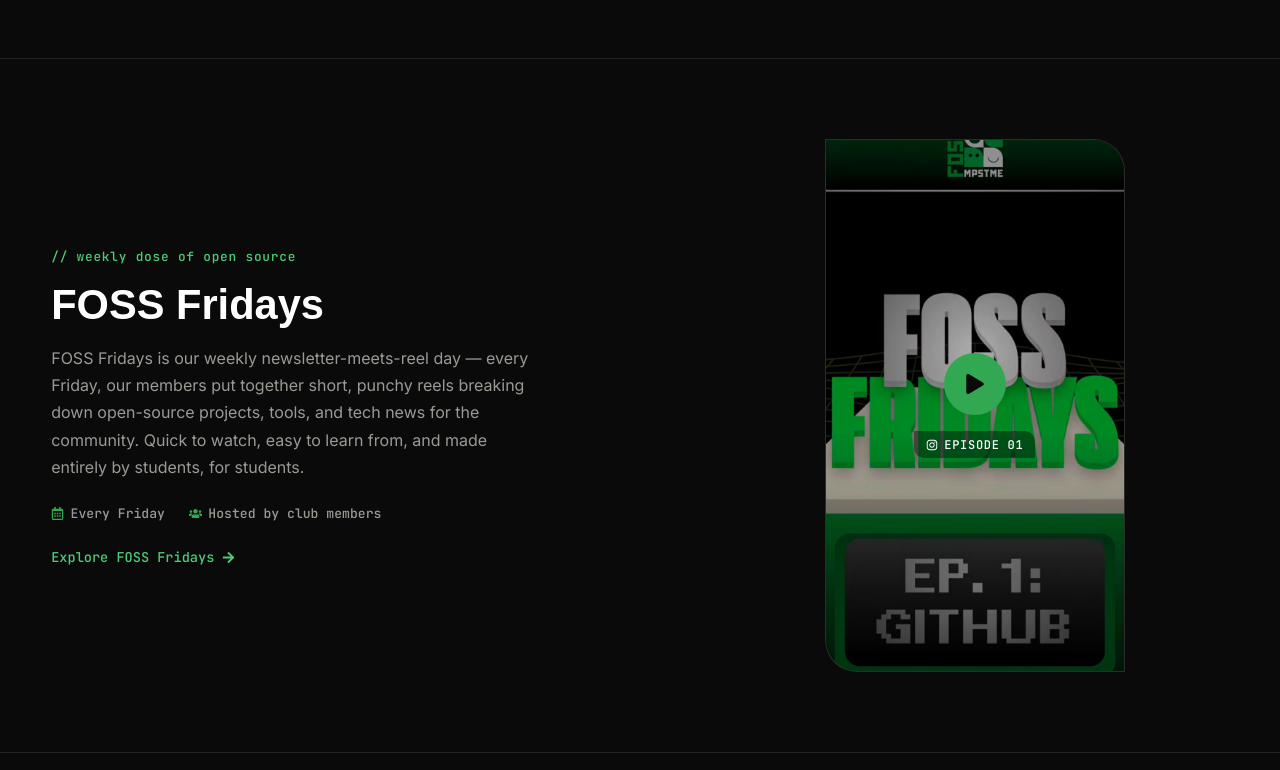
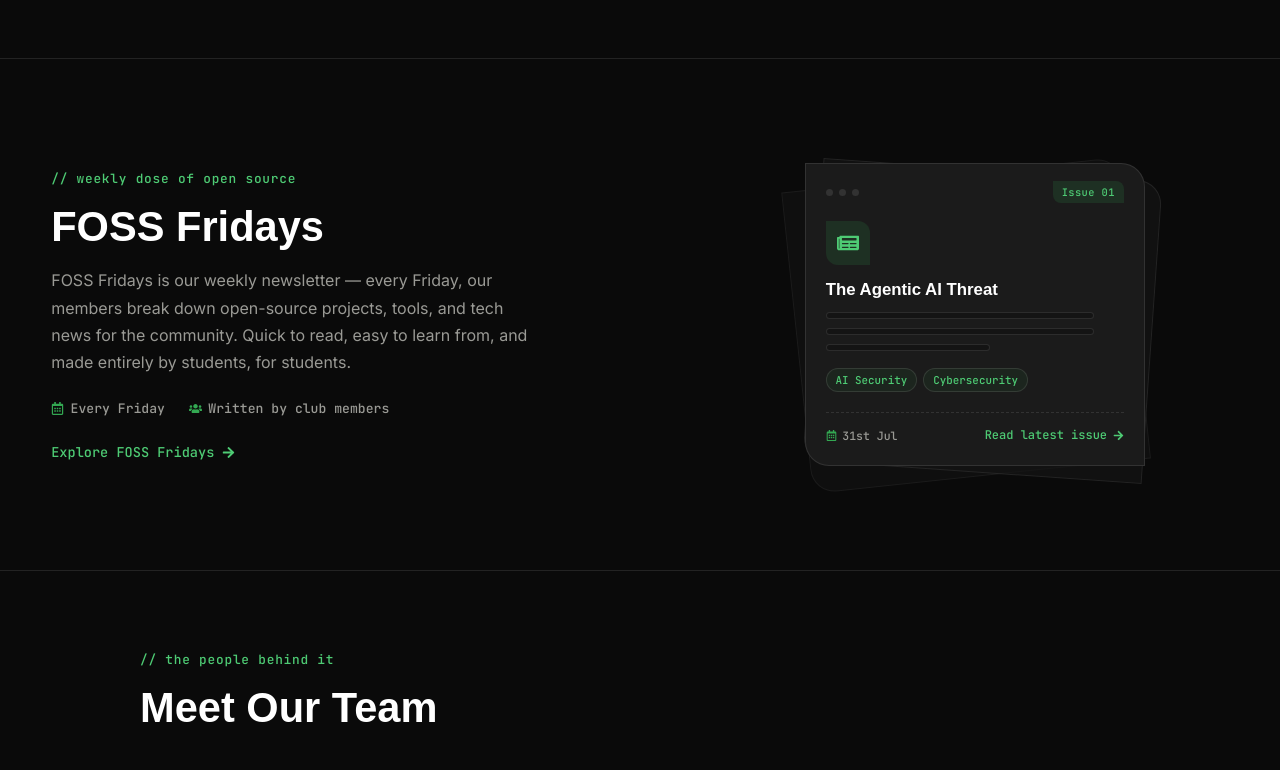
Before and after one commit to Arya-Tiwari/foss-website-main, a React (Vite) app: page / in a window 1280 px wide. Shown: the part 2180-2950 px from the top of the page. Built offline with nearby package versions, Linux system fonts and the light colour scheme; a web font is replaced by a local one.

Commit message:
Updated Landing Page

```diff
--- a/src/pages/LandingPage.css
+++ b/src/pages/LandingPage.css
@@ -221,10 +221,8 @@ img.about-brief__photo-slot.about-brief__photo-slot--offset:hover {
   color: var(--white);
 }
 
-/* keep both blocks locked to the same edge */
 .section-head,
-.events__grid,
-.team__grid {
+.events__grid {
   max-width: 1280px;
   margin-left: auto;
   margin-right: auto;
@@ -381,72 +379,163 @@ img.about-brief__photo-slot.about-brief__photo-slot--offset:hover {
 .foss-fridays__meta span { display: flex; align-items: center; gap: 0.4rem; }
 .foss-fridays__meta svg { color: var(--green); }
 
+/* ---------- Newsletter stack (replaces reel player) ---------- */
 .foss-fridays__player {
   display: flex;
   justify-content: center;
+  align-items: center;
   min-width: 0;
+  padding: 1.5rem 0;
 }
 
-.reel-player {
+.newsletter-stack {
   position: relative;
   display: block;
   width: 100%;
-  max-width: 300px;
-  aspect-ratio: 9 / 16;
-  background: var(--surface);
-  border: 1px solid var(--border);
-  border-radius: 0 32px 0 32px;
-  overflow: hidden;
-  cursor: pointer;
+  max-width: 340px;
 }
-.reel-player__thumb {
-  width: 100%;
-  height: 100%;
-  object-fit: cover;
-  display: block;
-}
-.reel-player__overlay {
+
+.newsletter-stack__layer {
   position: absolute;
   inset: 0;
+  border-radius: 0 24px 0 24px;
+  border: 1px solid var(--border);
+  background: var(--surface);
+  transition: transform 0.3s ease, opacity 0.3s ease;
+}
+.newsletter-stack__layer--back {
+  transform: rotate(-6deg) translate(-10px, 10px);
+  opacity: 0.5;
+}
+.newsletter-stack__layer--mid {
+  transform: rotate(4deg) translate(8px, 6px);
+  opacity: 0.75;
+}
+.newsletter-stack:hover .newsletter-stack__layer--back {
+  transform: rotate(-9deg) translate(-16px, 16px);
+}
+.newsletter-stack:hover .newsletter-stack__layer--mid {
+  transform: rotate(6deg) translate(12px, 10px);
+}
+
+.newsletter-stack__front {
+  position: relative;
   display: flex;
   flex-direction: column;
+  background: var(--surface-2);
+  border: 1px solid var(--border);
+  border-radius: 0 24px 0 24px;
+  padding: 1.1rem 1.25rem 1.35rem;
+  transition: transform 0.3s ease, border-color 0.3s ease, box-shadow 0.3s ease;
+}
+.newsletter-stack:hover .newsletter-stack__front {
+  transform: translateY(-4px);
+  border-color: var(--green);
+  box-shadow: 0 20px 45px rgba(0, 0, 0, 0.45);
+}
+
+.newsletter-stack__topbar {
+  display: flex;
   align-items: center;
-  justify-content: center;
-  gap: 1rem;
-  background: linear-gradient(to top, rgba(0, 0, 0, 0.65), rgba(0, 0, 0, 0.15) 45%, rgba(0, 0, 0, 0.35));
-  transition: background 0.3s ease;
+  gap: 0.4rem;
+  margin-bottom: 1.1rem;
 }
-.reel-player:hover .reel-player__overlay {
-  background: linear-gradient(to top, rgba(0, 0, 0, 0.75), rgba(0, 0, 0, 0.25) 45%, rgba(0, 0, 0, 0.45));
+.newsletter-stack__dot {
+  width: 7px;
+  height: 7px;
+  border-radius: 50%;
+  background: var(--border);
 }
-.reel-player__play-btn {
-  width: 62px;
-  height: 62px;
-  border-radius: 50%;
-  background: var(--green);
-  color: var(--bg);
+.newsletter-stack__badge {
+  margin-left: auto;
+  font-family: var(--font-mono);
+  font-size: 0.65rem;
+  letter-spacing: 0.04em;
+  color: var(--green-bright);
+  background: rgba(51, 168, 82, 0.15);
+  padding: 0.25rem 0.55rem;
+  border-radius: 0 8px 0 8px;
+}
+
+.newsletter-stack__body {
+  display: flex;
+  flex-direction: column;
+  align-items: flex-start;
+  gap: 0.55rem;
+}
+.newsletter-stack__icon {
   display: flex;
   align-items: center;
   justify-content: center;
-  transition: transform 0.2s ease, background 0.2s ease;
+  width: 44px;
+  height: 44px;
+  border-radius: 0 12px 0 12px;
+  background: rgba(51, 168, 82, 0.15);
+  color: var(--green-bright);
+  margin-bottom: 0.35rem;
 }
-.reel-player:hover .reel-player__play-btn {
-  background: var(--green-bright);
-  transform: scale(1.08);
+.newsletter-stack__title {
+  font-family: var(--font-display);
+  font-weight: 700;
+  font-size: 1.05rem;
+  color: var(--white);
+  line-height: 1.3;
+  margin-bottom: 0.15rem;
 }
-.reel-player__label {
+.newsletter-stack__line {
+  display: block;
+  height: 7px;
+  width: 90%;
+  border-radius: 4px;
+  background: var(--surface);
+  border: 1px solid var(--border);
+}
+.newsletter-stack__line--short { width: 55%; }
+
+.newsletter-stack__tags {
+  display: flex;
+  gap: 0.4rem;
+  flex-wrap: wrap;
+  margin-top: 0.5rem;
+}
+.newsletter-stack__tag {
+  font-family: var(--font-mono);
+  font-size: 0.68rem;
+  color: var(--green-bright);
+  border: 1px solid var(--border);
+  background: rgba(51, 168, 82, 0.08);
+  padding: 0.25rem 0.55rem;
+  border-radius: 999px;
+}
+
+.newsletter-stack__footer {
   display: flex;
   align-items: center;
-  gap: 0.4rem;
+  justify-content: space-between;
+  gap: 0.75rem;
+  margin-top: 1.25rem;
+  padding-top: 0.9rem;
+  border-top: 1px dashed var(--border);
+}
+.newsletter-stack__date {
+  display: flex;
+  align-items: center;
+  gap: 0.35rem;
+  font-family: var(--font-mono);
+  font-size: 0.72rem;
+  color: var(--muted);
+}
+.newsletter-stack__date svg { color: var(--green); }
+.newsletter-stack__cta {
+  display: inline-flex;
+  align-items: center;
+  gap: 0.35rem;
   font-family: var(--font-mono);
   font-size: 0.75rem;
-  letter-spacing: 0.06em;
-  text-transform: uppercase;
-  color: var(--white);
-  background: rgba(0, 0, 0, 0.4);
-  padding: 0.35rem 0.75rem;
-  border-radius: 0 10px 0 10px;
+  color: var(--green-bright);
+  transition: color 0.2s ease;
 }
+.newsletter-stack:hover .newsletter-stack__cta { color: var(--white); }
 
 /* ---------- Meet Our Team ---------- */
 .team {
@@ -454,17 +543,17 @@ img.about-brief__photo-slot.about-brief__photo-slot--offset:hover {
   background: var(--bg);
   border-top: 1px solid var(--border);
 }
-.team__grid {
+.team__inner {
   max-width: 1280px;
   margin: 0 auto;
+}
+.team__grid {
   display: grid;
   grid-template-columns: repeat(5, 1fr);
   gap: 1.5rem;
   min-width: 0;
 }
 
-/* Card wrapper — positioning context only; the card itself clips its
-   back-face overlay so nothing can spill outside the card's own box. */
 .team-card-wrap {
   position: relative;
   min-width: 0;
@@ -487,7 +576,6 @@ img.about-brief__photo-slot.about-brief__photo-slot--offset:hover {
   box-shadow: 0 16px 32px rgba(0, 0, 0, 0.5);
 }
 
-/* ---------- Front face ---------- */
 .team-card__front {
   position: relative;
   display: flex;
@@ -530,7 +618,6 @@ img.about-brief__photo-slot.about-brief__photo-slot--offset:hover {
   color: var(--white);
 }
 
-/* ---------- Back face: slides up from below to cover the front ---------- */
 .team-card__back {
   position: absolute;
   inset: 0;
@@ -585,8 +672,7 @@ img.about-brief__photo-slot.about-brief__photo-slot--offset:hover {
 }
 
 .team__footer-link {
-  max-width: 1280px;
-  margin: 2.5rem auto 0;
+  margin-top: 2.5rem;
   display: flex;
   justify-content: center;
 }
@@ -607,7 +693,7 @@ img.about-brief__photo-slot.about-brief__photo-slot--offset:hover {
 @media (max-width: 640px) {
   .about-brief__photos { grid-template-columns: 1fr 1fr; }
   .events__grid { grid-template-columns: 1fr; }
-  .reel-player { max-width: 260px; margin: 0 auto; }
+  .newsletter-stack { max-width: 280px; margin: 0 auto; }
   .team__grid { grid-template-columns: repeat(2, 1fr); }
   .team-card__back { padding: 1rem 1rem; }
   .team-card__desc { font-size: 0.76rem; }
--- a/src/pages/LandingPage.jsx
+++ b/src/pages/LandingPage.jsx
@@ -9,8 +9,7 @@ import {
   FaTrophy,
   FaLaptopCode,
   FaArrowRight,
-  FaPlay,
-  FaInstagram,
+  FaNewspaper,
   FaGithub,
   FaLinkedin,
 } from "react-icons/fa";
@@ -19,7 +18,6 @@ import Footer from "../components/Footer";
 import "./LandingPage.css";
 
 const JOIN_FORM_LINK = "https://recruitments.fossmpstme.com";
-const FOSS_FRIDAYS_EP1_LINK = "https://www.instagram.com/reel/DbL0MxNMCQ0/?igsh=MXZsazZ2cHQ4ZzBvYg==";
 
 function Hero() {
   return (
@@ -266,14 +264,14 @@ function FossFridaysSection() {
           <span className="eyebrow">// weekly dose of open source</span>
           <h2>FOSS Fridays</h2>
           <p>
-            FOSS Fridays is our weekly newsletter-meets-reel day — every Friday,
-            our members put together short, punchy reels breaking down open-source
-            projects, tools, and tech news for the community. Quick to watch,
-            easy to learn from, and made entirely by students, for students.
+            FOSS Fridays is our weekly newsletter — every Friday, our members break
+            down open-source projects, tools, and tech news for the community.
+            Quick to read, easy to learn from, and made entirely by students,
+            for students.
           </p>
           <div className="foss-fridays__meta">
             <span><FaRegCalendarAlt size={13} /> Every Friday</span>
-            <span><FaUsers size={13} /> Hosted by club members</span>
+            <span><FaUsers size={13} /> Written by club members</span>
           </div>
           <Link to="/fossfridays" className="about-brief__link">
             Explore FOSS Fridays <FaArrowRight size={13} />
@@ -287,27 +285,49 @@ function FossFridaysSection() {
           viewport={{ once: true }}
           transition={{ duration: 0.6, delay: 0.1 }}
         >
-          <a
-            href={FOSS_FRIDAYS_EP1_LINK}
-            target="_blank"
-            rel="noopener noreferrer"
-            className="reel-player"
-            aria-label="Watch FOSS Fridays Episode 1 on Instagram"
+          <Link
+            to="/fossfridays"
+            className="newsletter-stack"
+            aria-label="Read the latest FOSS Fridays newsletter"
           >
-            <img
-              src="/foss-fridays-thumb.jpeg"
-              alt="FOSS Fridays Episode 1"
-              className="reel-player__thumb"
-            />
-            <div className="reel-player__overlay">
-              <span className="reel-player__play-btn">
-                <FaPlay size={20} />
+            <span className="newsletter-stack__layer newsletter-stack__layer--back" />
+            <span className="newsletter-stack__layer newsletter-stack__layer--mid" />
+
+            <span className="newsletter-stack__front">
+              <span className="newsletter-stack__topbar">
+                <span className="newsletter-stack__dot" />
+                <span className="newsletter-stack__dot" />
+                <span className="newsletter-stack__dot" />
+                <span className="newsletter-stack__badge">Issue 01</span>
               </span>
-              <span className="reel-player__label">
-                <FaInstagram size={12} /> Episode 01
+
+              <span className="newsletter-stack__body">
+                <span className="newsletter-stack__icon">
+                  <FaNewspaper size={22} />
                 </span>
-            </div>
-          </a>
+                <span className="newsletter-stack__title">
+                  The Agentic AI Threat
+                </span>
+                <span className="newsletter-stack__line" />
+                <span className="newsletter-stack__line" />
+                <span className="newsletter-stack__line newsletter-stack__line--short" />
+
+                <span className="newsletter-stack__tags">
+                  <span className="newsletter-stack__tag">AI Security</span>
+                  <span className="newsletter-stack__tag">Cybersecurity</span>
+                </span>
+              </span>
+
+              <span className="newsletter-stack__footer">
+                <span className="newsletter-stack__date">
+                  <FaRegCalendarAlt size={11} /> 31st Jul
+                </span>
+                <span className="newsletter-stack__cta">
+                  Read latest issue <FaArrowRight size={11} />
+                </span>
+              </span>
+            </span>
+          </Link>
         </motion.div>
       </div>
     </section>
@@ -392,6 +412,7 @@ function handleImgError(e, name) {
 function TeamSection() {
   return (
     <section className="team">
+      <div className="team__inner">
         <div className="section-head">
           <span className="eyebrow">// the people behind it</span>
           <h2>Meet Our Team</h2>
@@ -449,6 +470,7 @@ function TeamSection() {
             See our entire team <FaArrowRight size={13} />
           </Link>
         </div>
+      </div>
     </section>
   );
 }
```
Lines whose indentation alone changed are shown as unchanged.
